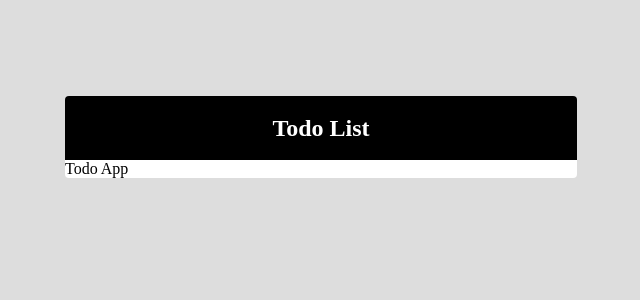
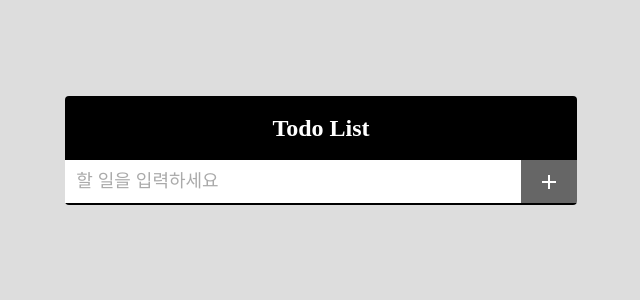
Before and after one commit to SunYoungKwon/todo-app-with-react, a React (Create React App) app: page / in a window 1280 px wide. Shown: the top 300 px of the page, without its empty margins (319-959 px from the left). Built offline with nearby package versions, Linux system fonts and the light colour scheme.

Commit message:
Add: TodoInput component

```diff
--- a/src/App.js
+++ b/src/App.js
@@ -1,8 +1,13 @@
 import React from 'react';
+import TodoInput from './components/TodoInput';
 import TodoTemplate from './components/TodoTemplate';
 
 const App = () => {
-  return <TodoTemplate>Todo App</TodoTemplate>;
+  return (
+    <TodoTemplate>
+      <TodoInput />
+    </TodoTemplate>
+  );
 };
 
 export default App;
--- /dev/null
+++ b/src/components/TodoInput.js
@@ -0,0 +1,16 @@
+import React from 'react';
+import { MdAdd } from 'react-icons/md';
+import './TodoInput.scss';
+
+const TodoInput = () => {
+  return (
+    <form className="TodoInput">
+      <input placeholder="할 일을 입력하세요" />
+      <button type="submit">
+        <MdAdd />
+      </button>
+    </form>
+  );
+};
+
+export default TodoInput;
--- /dev/null
+++ b/src/components/TodoInput.scss
@@ -0,0 +1,34 @@
+.TodoInput {
+  display: flex;
+  border-bottom: 2px solid black;
+
+  input {
+    outline: none;
+    border: none;
+    padding: 0.5rem 0.7rem;
+    font-size: 1.125rem;
+    line-height: 1.5;
+    flex: 1;
+
+    &::placeholder {
+      color: #aaa;
+    }
+  }
+
+  button {
+    background: #666;
+    outline: none;
+    border: none;
+    color: white;
+    padding: 0 1rem;
+    font-size: 1.5rem;
+    display: flex;
+    align-items: center;
+    cursor: pointer;
+    transition: 0.1s background ease-in;
+
+    &:hover {
+      background: #888;
+    }
+  }
+}
```
